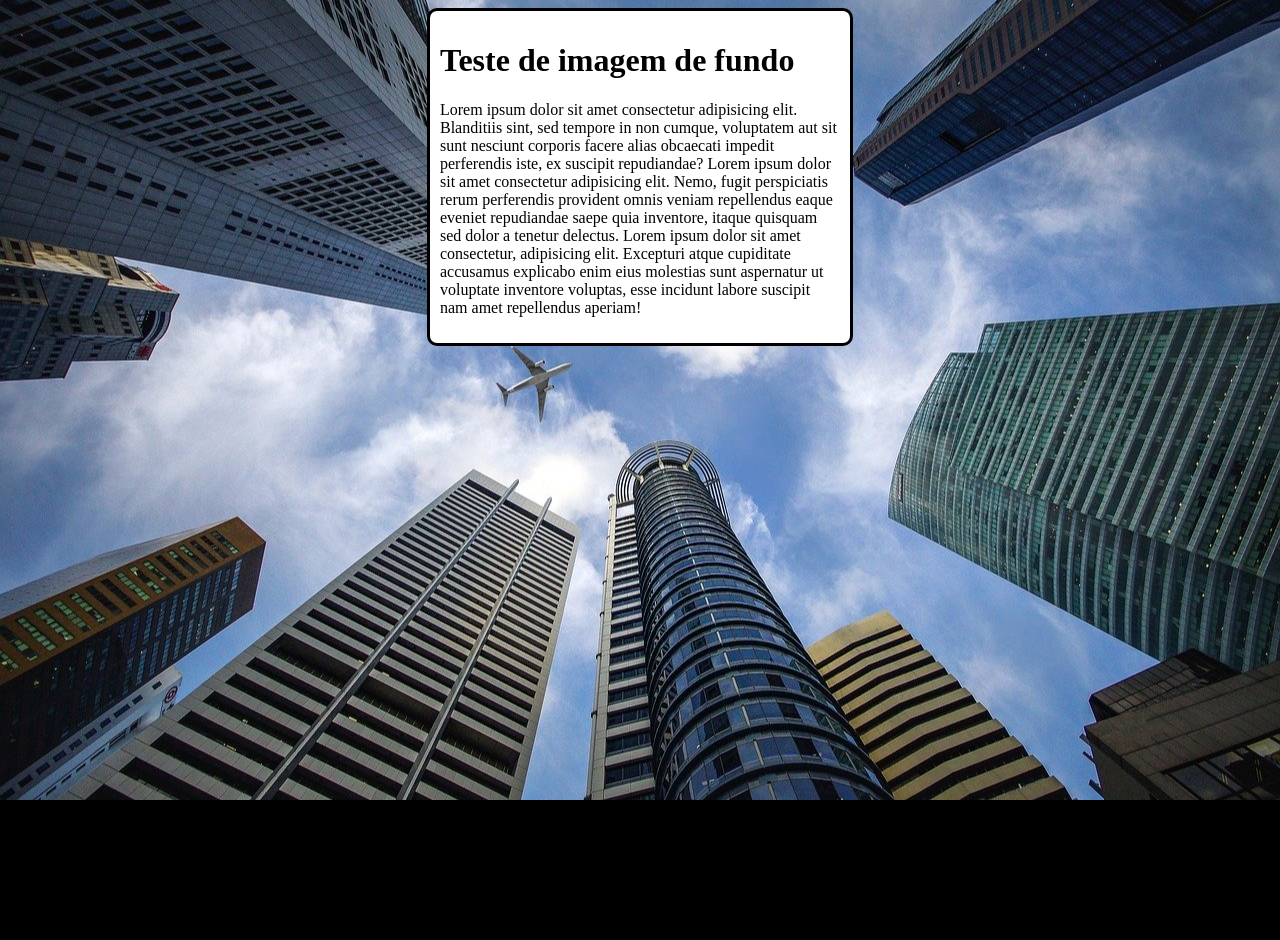
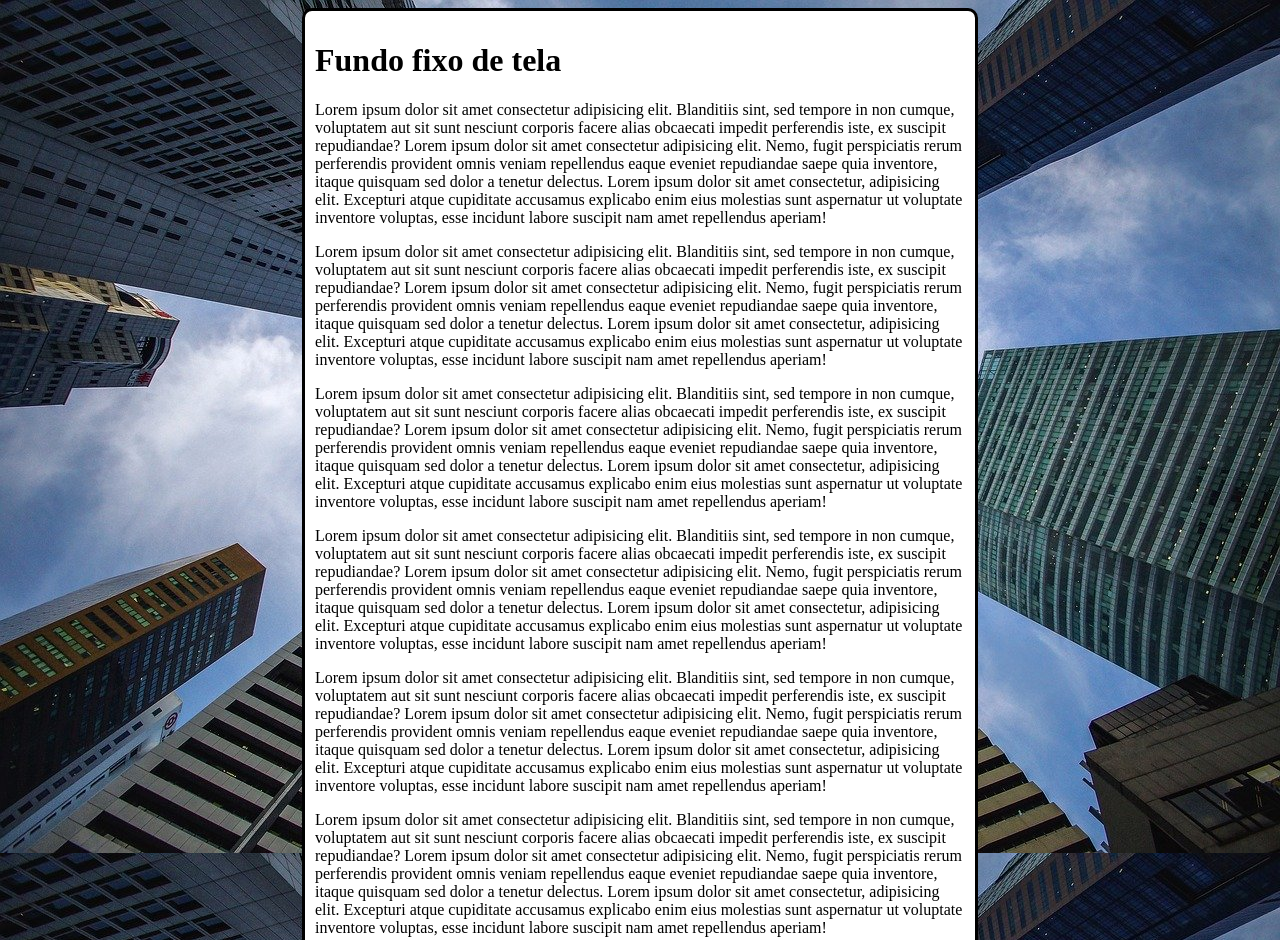
Before and after one commit to Kyro42/html-css, a plain HTML site: page exercicios/ex22/fundo06.html in a window 1280 px wide. Shown: the top 940 px of the page. Before the commit the page ends 800 px from the top, so only its background shows below. Drawn offline with Linux system fonts and the light colour scheme.

Commit message:
Update fundo06.html

```diff
--- a/exercicios/ex22/fundo06.html
+++ b/exercicios/ex22/fundo06.html
@@ -7,15 +7,21 @@
     <style>
         body{
             height: 98vh;
-            background-color: black;
+            /*background-color: black;
             background-image: url(imagens-cap19/wallpaper002.jpg);
             background-position: center center;
             background-size: cover;
             background-repeat: no-repeat;
+            background-attachment: fixed;*/
+
+            /*Shorthand Background: color > image > position > repeat > [size](não funciona) > attachment*/
+
+            background: black url(imagens-cap19/wallpaper002.jpg) center center no-repeat fixed;
+            background-size: cover;
         }
         main {
             background-color: white;
-            width: 400px;
+            max-width: 650px;
             padding: 10px;
             margin: auto;
             border: 3px solid black;
@@ -25,7 +31,13 @@
 </head>
 <body>
     <main>
-        <h1>Teste de imagem de fundo</h1>
+        <h1>Fundo fixo de tela</h1>
+        <p>Lorem ipsum dolor sit amet consectetur adipisicing elit. Blanditiis sint, sed tempore in non cumque, voluptatem aut sit sunt nesciunt corporis facere alias obcaecati impedit perferendis iste, ex suscipit repudiandae? Lorem ipsum dolor sit amet consectetur adipisicing elit. Nemo, fugit perspiciatis rerum perferendis provident omnis veniam repellendus eaque eveniet repudiandae saepe quia inventore, itaque quisquam sed dolor a tenetur delectus. Lorem ipsum dolor sit amet consectetur, adipisicing elit. Excepturi atque cupiditate accusamus explicabo enim eius molestias sunt aspernatur ut voluptate inventore voluptas, esse incidunt labore suscipit nam amet repellendus aperiam!</p>
+        <p>Lorem ipsum dolor sit amet consectetur adipisicing elit. Blanditiis sint, sed tempore in non cumque, voluptatem aut sit sunt nesciunt corporis facere alias obcaecati impedit perferendis iste, ex suscipit repudiandae? Lorem ipsum dolor sit amet consectetur adipisicing elit. Nemo, fugit perspiciatis rerum perferendis provident omnis veniam repellendus eaque eveniet repudiandae saepe quia inventore, itaque quisquam sed dolor a tenetur delectus. Lorem ipsum dolor sit amet consectetur, adipisicing elit. Excepturi atque cupiditate accusamus explicabo enim eius molestias sunt aspernatur ut voluptate inventore voluptas, esse incidunt labore suscipit nam amet repellendus aperiam!</p>
+        <p>Lorem ipsum dolor sit amet consectetur adipisicing elit. Blanditiis sint, sed tempore in non cumque, voluptatem aut sit sunt nesciunt corporis facere alias obcaecati impedit perferendis iste, ex suscipit repudiandae? Lorem ipsum dolor sit amet consectetur adipisicing elit. Nemo, fugit perspiciatis rerum perferendis provident omnis veniam repellendus eaque eveniet repudiandae saepe quia inventore, itaque quisquam sed dolor a tenetur delectus. Lorem ipsum dolor sit amet consectetur, adipisicing elit. Excepturi atque cupiditate accusamus explicabo enim eius molestias sunt aspernatur ut voluptate inventore voluptas, esse incidunt labore suscipit nam amet repellendus aperiam!</p>
+        <p>Lorem ipsum dolor sit amet consectetur adipisicing elit. Blanditiis sint, sed tempore in non cumque, voluptatem aut sit sunt nesciunt corporis facere alias obcaecati impedit perferendis iste, ex suscipit repudiandae? Lorem ipsum dolor sit amet consectetur adipisicing elit. Nemo, fugit perspiciatis rerum perferendis provident omnis veniam repellendus eaque eveniet repudiandae saepe quia inventore, itaque quisquam sed dolor a tenetur delectus. Lorem ipsum dolor sit amet consectetur, adipisicing elit. Excepturi atque cupiditate accusamus explicabo enim eius molestias sunt aspernatur ut voluptate inventore voluptas, esse incidunt labore suscipit nam amet repellendus aperiam!</p>
+        <p>Lorem ipsum dolor sit amet consectetur adipisicing elit. Blanditiis sint, sed tempore in non cumque, voluptatem aut sit sunt nesciunt corporis facere alias obcaecati impedit perferendis iste, ex suscipit repudiandae? Lorem ipsum dolor sit amet consectetur adipisicing elit. Nemo, fugit perspiciatis rerum perferendis provident omnis veniam repellendus eaque eveniet repudiandae saepe quia inventore, itaque quisquam sed dolor a tenetur delectus. Lorem ipsum dolor sit amet consectetur, adipisicing elit. Excepturi atque cupiditate accusamus explicabo enim eius molestias sunt aspernatur ut voluptate inventore voluptas, esse incidunt labore suscipit nam amet repellendus aperiam!</p>
+        <p>Lorem ipsum dolor sit amet consectetur adipisicing elit. Blanditiis sint, sed tempore in non cumque, voluptatem aut sit sunt nesciunt corporis facere alias obcaecati impedit perferendis iste, ex suscipit repudiandae? Lorem ipsum dolor sit amet consectetur adipisicing elit. Nemo, fugit perspiciatis rerum perferendis provident omnis veniam repellendus eaque eveniet repudiandae saepe quia inventore, itaque quisquam sed dolor a tenetur delectus. Lorem ipsum dolor sit amet consectetur, adipisicing elit. Excepturi atque cupiditate accusamus explicabo enim eius molestias sunt aspernatur ut voluptate inventore voluptas, esse incidunt labore suscipit nam amet repellendus aperiam!</p>
         <p>Lorem ipsum dolor sit amet consectetur adipisicing elit. Blanditiis sint, sed tempore in non cumque, voluptatem aut sit sunt nesciunt corporis facere alias obcaecati impedit perferendis iste, ex suscipit repudiandae? Lorem ipsum dolor sit amet consectetur adipisicing elit. Nemo, fugit perspiciatis rerum perferendis provident omnis veniam repellendus eaque eveniet repudiandae saepe quia inventore, itaque quisquam sed dolor a tenetur delectus. Lorem ipsum dolor sit amet consectetur, adipisicing elit. Excepturi atque cupiditate accusamus explicabo enim eius molestias sunt aspernatur ut voluptate inventore voluptas, esse incidunt labore suscipit nam amet repellendus aperiam!</p>
     </main>
 </body>
```
